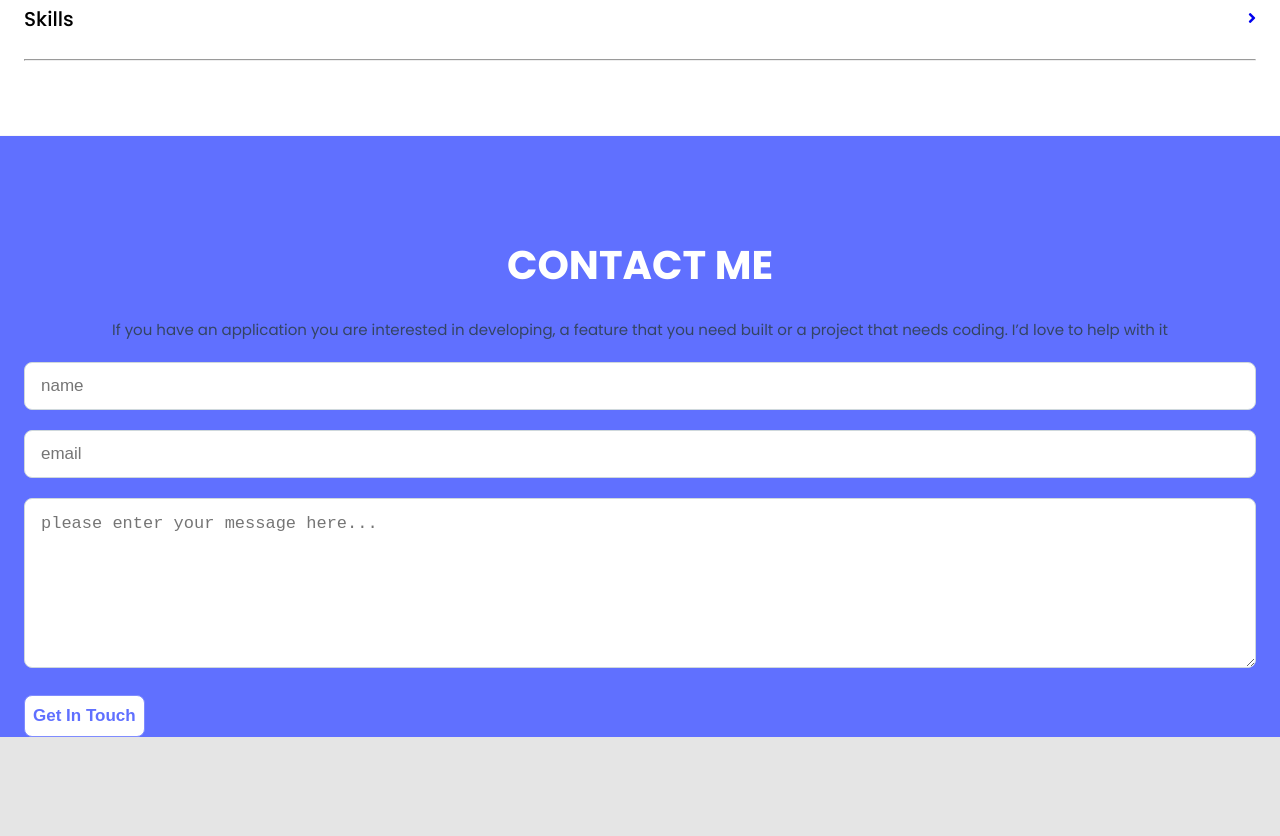
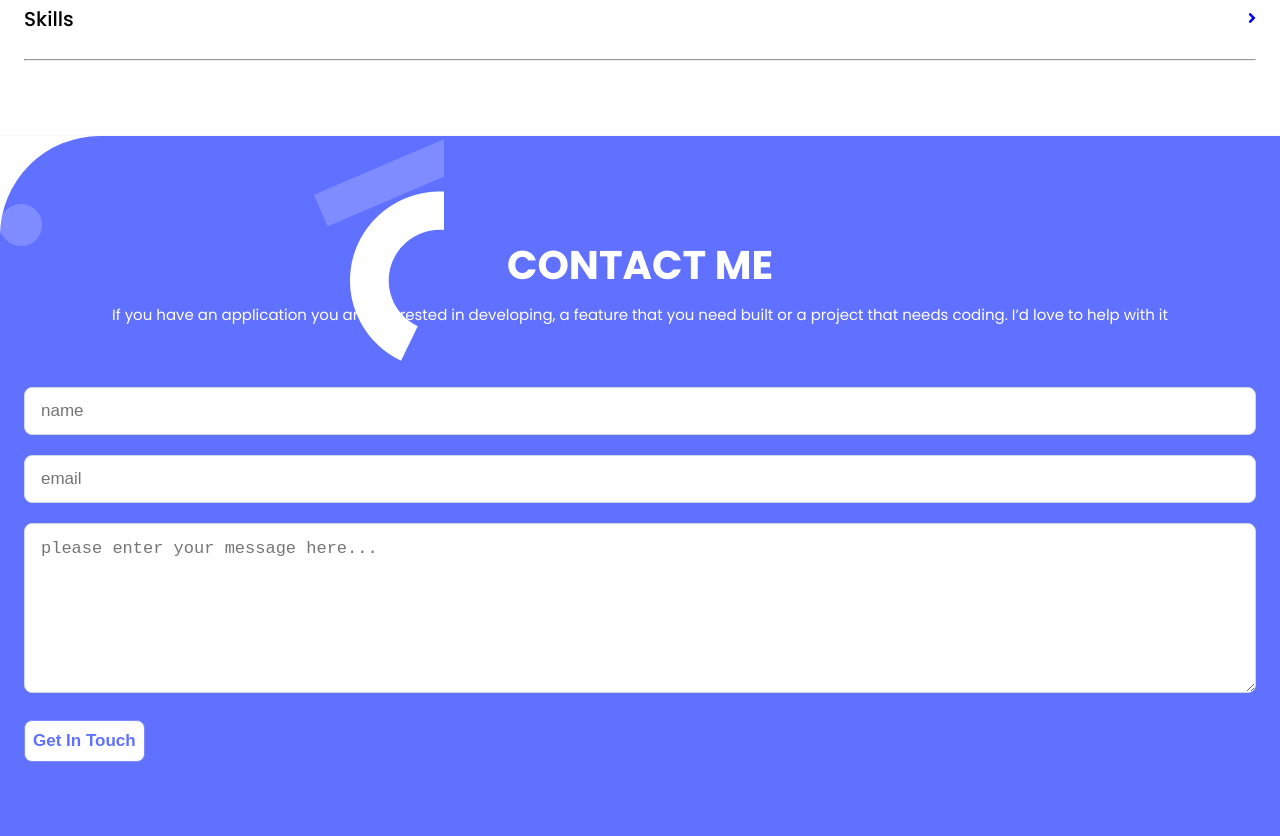
Before and after one commit to gtekle/Portfolio, a website: page index.html in a window 1280 px wide. Shown: the part 7054-7890 px from the top of the page. Before the commit the page ends 7811 px from the top, so only its background shows below. Drawn offline with Linux system fonts and the light colour scheme; files whose address does not match are found by name.

Commit message:
Added form validations and styled elements

```diff
--- a/index.html
+++ b/index.html
@@ -337,10 +337,10 @@
         <form action="#" method="post">
           <ul class="input-list">
             <li>
-              <input placeholder="name" type="text" id="name" name="name" />
+              <input placeholder="name" type="text" id="name" name="name" minlength="2" maxlength="30" required/>
             </li>
             <li>
-              <input placeholder="email" type="email" name="email" id="email" />
+              <input placeholder="email" type="email" name="email" id="email" required/>
             </li>
             <li>
               <textarea
@@ -349,6 +349,7 @@
                 id="message"
                 cols="30"
                 rows="10"
+                maxlength="500"
               ></textarea>
             </li>
             <li>
--- a/styles.css
+++ b/styles.css
@@ -398,13 +398,26 @@ hr {
   font-style: normal;
 }
 
+.footer {
+  background-color: #fff;
+}
+
+.contact-me {
+  border-top-left-radius: 100px;
+  background-color: #6070ff;
+  background-image: url('./img/contact-form-shapes-mobile@2x.png');
+  background-repeat: no-repeat;
+  background-size: 100% 100% 100%;
+  min-height: 700px;
+}
+
 .contact-me-header {
   text-align: center;
 }
 
 .input-list {
   list-style-type: none;
-  margin: 0 24px;
+  margin: 60px 24px 0 24px;
   padding: 0;
 }
 
@@ -437,6 +450,7 @@ hr {
   line-height: 52px;
 }
 
-.footer {
-  background-color: #6070ff;
+.contact-description {
+  color: #fff;
+  margin: 0 24px;
 }
```
Also changed, not shown: img/contact-form-shapes-mobile@2x.png (added).
